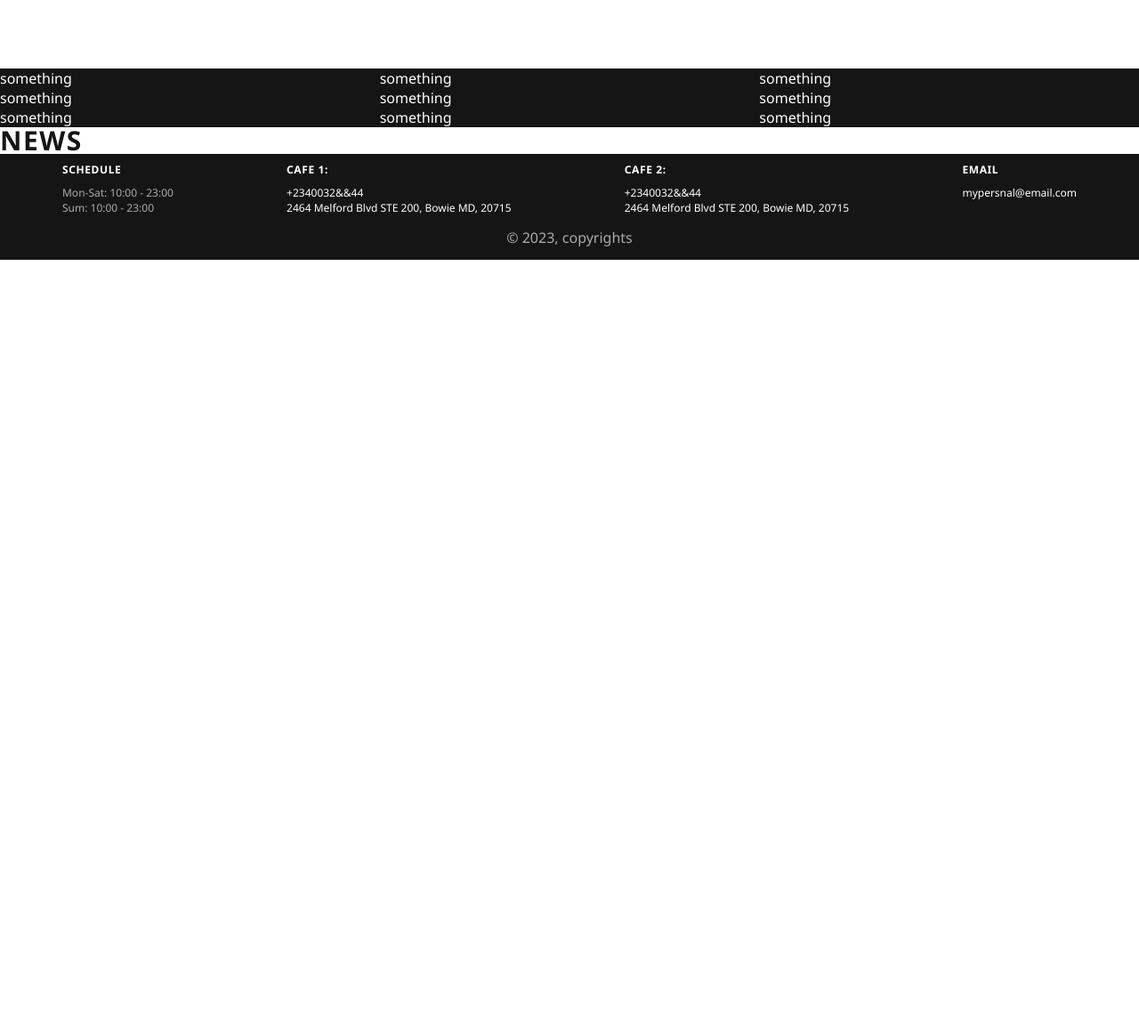
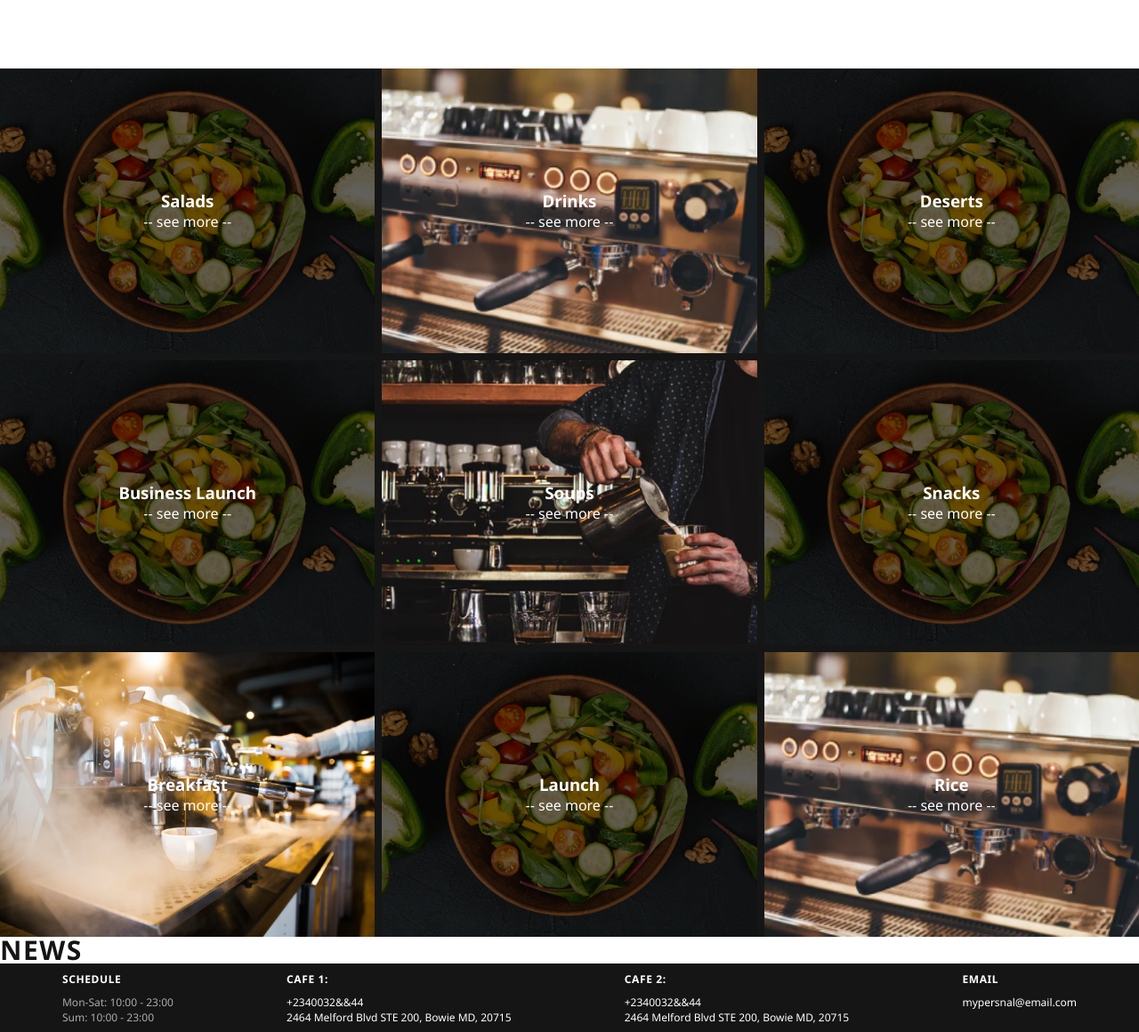
Before and after one commit to elvis-ndubuisi/downtown-restaurant, a website built with Vite: page index.html in a window 1280 px wide. Shown: the part 1637-2797 px from the top of the page at 89% size. Before the commit the page ends 1929 px from the top, so only its background shows below. Built offline with nearby package versions, Linux system fonts and the light colour scheme.

Commit message:
index menu section

```diff
--- a/animations.js
+++ b/animations.js
@@ -44,7 +44,7 @@ export function animateIndexAbout() {
       start: "bottom center",
       end: "+=500 top",
       markers: true,
-      toggleActions: "play reverse none none",
+      toggleActions: "play none none none",
     },
   });
 
--- a/index.html
+++ b/index.html
@@ -96,8 +96,9 @@
 
     <section class="index-about">
       <div class="index-about_child">
-        <div class="image-container">
-          <img src="/assets/image-10.png" alt="lamp light" />
+        <div class="image-container left">
+          <div></div>
+          <img src="/assets/image-10.png" alt="lamp light" id="about-img1" />
         </div>
         <div>
           <p class="p">
@@ -132,22 +133,76 @@
           </p>
         </div>
 
-        <div class="image-container">
-          <img src="/assets/photo-2.png" alt="restaurant" />
+        <div class="image-container right">
+          <img src="/assets/photo-2.png" alt="restaurant" id="about-img2" />
         </div>
       </div>
     </section>
 
     <section class="index-menu">
-      <div class="index-menu-child">something</div>
-      <div class="index-menu-child">something</div>
-      <div class="index-menu-child">something</div>
-      <div class="index-menu-child">something</div>
-      <div class="index-menu-child">something</div>
-      <div class="index-menu-child">something</div>
-      <div class="index-menu-child">something</div>
-      <div class="index-menu-child">something</div>
-      <div class="index-menu-child">something</div>
+      <div class="index-menu_child">
+        <img src="/assets/banner(3)-min.png" />
+        <div class="overlay">
+          <h3>Salads</h3>
+          <p>-- see more --</p>
+        </div>
+      </div>
+      <div class="index-menu_child">
+        <img src="/assets/gallery/photo3.png" />
+        <div class="overlay">
+          <h3>Drinks</h3>
+          <p>-- see more --</p>
+        </div>
+      </div>
+      <div class="index-menu_child">
+        <img src="/assets/banner(3)-min.png" />
+        <div class="overlay">
+          <h3>Deserts</h3>
+          <p>-- see more --</p>
+        </div>
+      </div>
+      <div class="index-menu_child">
+        <img src="/assets/banner(3)-min.png" />
+        <div class="overlay">
+          <h3>Business Launch</h3>
+          <p>-- see more --</p>
+        </div>
+      </div>
+      <div class="index-menu_child">
+        <img src="/assets/gallery/photo5.png" />
+        <div class="overlay">
+          <h3>Soups</h3>
+          <p>-- see more --</p>
+        </div>
+      </div>
+      <div class="index-menu_child">
+        <img src="/assets/banner(3)-min.png" class="menu_child-image" />
+        <div class="overlay">
+          <h3>Snacks</h3>
+          <p>-- see more --</p>
+        </div>
+      </div>
+      <div class="index-menu_child">
+        <img src="/assets/gallery/photo4.png" />
+        <div class="overlay">
+          <h3>Breakfast</h3>
+          <p>-- see more --</p>
+        </div>
+      </div>
+      <div class="index-menu_child">
+        <img src="/assets/banner(3)-min.png" />
+        <div class="overlay">
+          <h3>Launch</h3>
+          <p>-- see more --</p>
+        </div>
+      </div>
+      <div class="index-menu_child">
+        <img src="/assets/gallery/photo3.png" />
+        <div class="overlay">
+          <h3>Rice</h3>
+          <p>-- see more --</p>
+        </div>
+      </div>
     </section>
 
     <section>
--- a/style.css
+++ b/style.css
@@ -247,10 +247,33 @@ h6 {
   background-color: var(--clr-black);
   color: var(--clr-white);
   display: grid;
+  gap: 0.5rem;
   grid-template-columns: repeat(3, 1fr);
 }
 .index-menu_child {
-  background-color: red;
+  height: 320px;
+  position: relative;
+  cursor: pointer;
+}
+.index-menu_child > img {
+  width: 100%;
+  height: 100%;
+  object-fit: cover;
+  object-position: center;
+}
+.index-menu_child .overlay {
+  position: absolute;
+  top: 0;
+  left: 0;
+  width: 100%;
+  height: 100%;
+  display: flex;
+  flex-direction: column;
+  align-items: center;
+  justify-content: center;
+}
+.index-menu_child .overlay:hover {
+  background-color: var(--clr-black);
 }
 
 .footer-content {
```
Also changed, not shown: public/assets/gallery/photo3.png (renamed from public/assets/gallery/photo 3.png), public/assets/gallery/photo4.png (renamed from public/assets/gallery/photo 4.png), public/assets/gallery/photo5.png (renamed from public/assets/gallery/photo 5.png).
